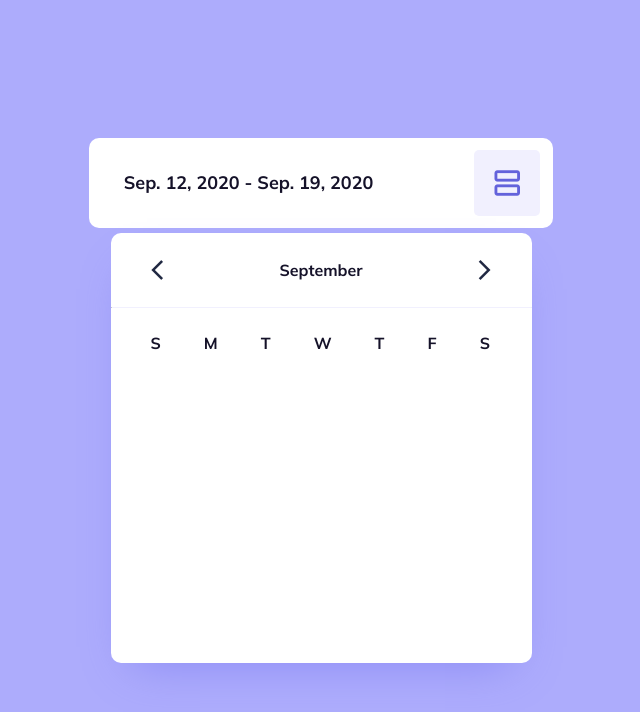
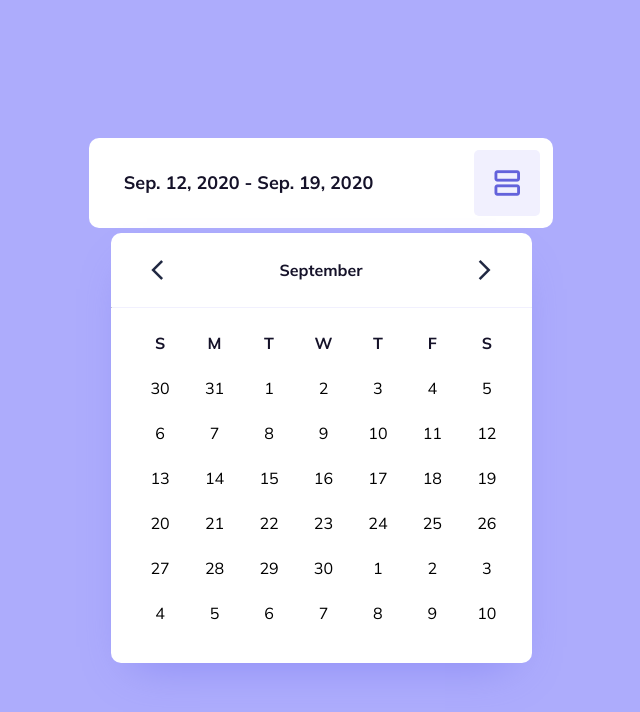
Before and after one commit to radualex/date-picker, a Vue app: page / in a window 1280 px wide. Shown: the top 712 px of the page, without its empty margins (319-959 px from the left). Built offline with nearby package versions, Linux system fonts and the light colour scheme.

Commit message:
show dates

```diff
--- a/src/components/DatePicker.vue
+++ b/src/components/DatePicker.vue
@@ -2,39 +2,50 @@
   <div class="container-dp">
     <div class="dp-header">
       <i class="material-icons-outlined">arrow_back_ios</i>
-      <span class="dp-month">September</span>
+      <span class="dp-month">{{ currentDate.format("MMMM") }}</span>
       <i class="material-icons-outlined">arrow_forward_ios</i>
     </div>
     <hr class="dp-separator" />
-    <div class="dp-body">
-      <div class="dp-body-header">
-        <div
-          v-for="(dayAbrv, index) in daysAbrvMap"
-          :key="`dayAbrv - ${index}`"
-          class="dp-day-abrv"
+    <div class="dp-body" v-if="dates.length !== 0">
+      <div v-for="col in columns" :key="`dp-col-${col}`" class="dp-col">
+        <span class="dp-day-abrv">{{ daysAbrvMap[col - 1] }}</span>
+        <span
+          v-for="(date, index) in filteredDatesByDayOfWeek(col - 1)"
+          :key="`dp-date-item-${index}`"
+          >{{ date.day }}</span
         >
-          {{ dayAbrv }}
-        </div>
       </div>
-      <div class="dp-body-body"></div>
     </div>
   </div>
 </template>
 
 <script>
-import {getDates} from "../utils/helpers";
+import moment from "moment";
+import { getDates } from "../utils/helpers";
 
 export default {
   name: "DatePicker",
   props: {},
   data() {
     return {
-      gridSize: 42,
+      columns: 7,
+      rows: 6,
       daysAbrvMap: ["S", "M", "T", "W", "T", "F", "S"],
+      currentDate: moment(),
+      dates: [],
     };
   },
+  methods: {
+    filteredDatesByDayOfWeek(day) {
+      return this.dates.filter((date) => date.dayOfWeek === day);
+    },
+  },
   mounted: function () {
-    getDates(10, 2020, this.gridSize);
+    this.dates = getDates(
+      this.currentDate.month() + 1,
+      this.currentDate.year(),
+      this.columns * this.rows
+    );
   },
 };
 </script>
@@ -65,6 +76,7 @@ export default {
   line-height: 20px;
 
   text-align: center;
+  user-select: none;
 
   color: #151229;
 }
@@ -95,19 +107,37 @@ export default {
 }
 
 .container-dp .dp-body {
-  margin: 25px 0 0 0;
+  margin: 25px 0 0 5px;
+  display: flex;
+  justify-content: space-between;
 }
 
-.container-dp .dp-body .dp-body-header {
+/* .container-dp .dp-body .dp-body-header {
   display: flex;
   gap: 43px;
+  justify-content: space-between;
   margin: 0 0 0 5px;
-}
-.container-dp .dp-body .dp-body-header .dp-day-abrv {
+} */
+.container-dp .dp-body .dp-day-abrv {
   font-weight: bold;
   font-size: 16px;
   line-height: 20px;
 
   color: #151229;
 }
+
+.container-dp .dp-body .dp-col {
+  display: flex;
+  flex-direction: column;
+  align-items: center;
+  gap: 25px;
+}
+
+/* .container-dp .dp-body .dp-body-calendar .dp-body-col {
+  display: flex;
+  align-items: center;
+  margin: 25px 0 0 5px;
+  justify-content: space-between;
+  gap: 43px;
+} */
 </style>
--- a/src/utils/helpers.js
+++ b/src/utils/helpers.js
@@ -2,6 +2,7 @@ import moment from "moment";
 
 export function getDates(month, year, gridSize) {
   const gridSizePlusOne = gridSize + 1;
+  console.log(gridSize);
   let daysOfCurrentMonth = getDaysOfMonth(month, year);
   const firstDay = daysOfCurrentMonth[0].momentDate;
   let currentMonthAndPreviousDaysArray = getDaysBefore(firstDay).concat(
@@ -17,6 +18,7 @@ export function getDates(month, year, gridSize) {
     getDaysAfterFrom(lastDay, restOfDaysAfter)
   );
   console.log(finalArr);
+  return finalArr;
 }
 
 function getDaysOfMonth(month, year) {
```
